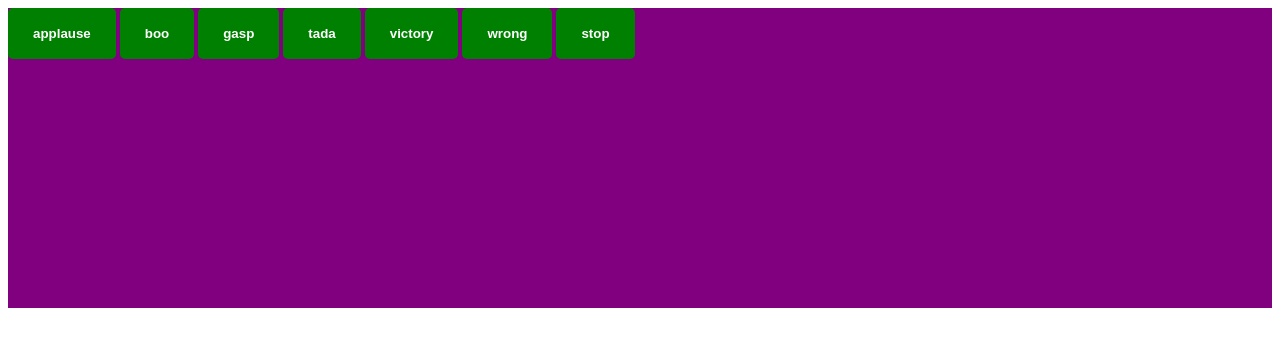
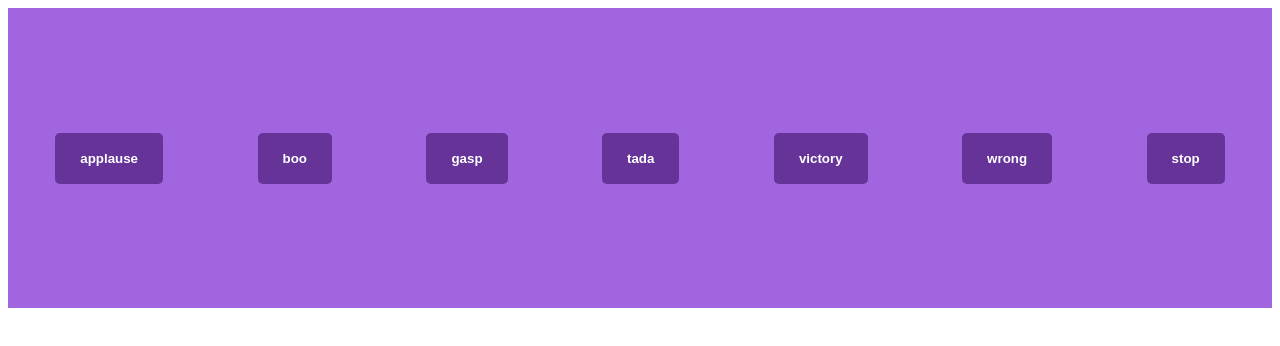
Before and after one commit to acciojob/Soundbar-imSalik-Anwar, a website: page main.html in a window 1280 px wide. Drawn offline with Linux system fonts and the light colour scheme.

Commit message:
created a submission

```diff
--- a/styles.css
+++ b/styles.css
@@ -1,9 +1,12 @@
 #buttons{
-	background-color: purple;
+	background-color: #A065DF;
 	height: 300px;
+	display: flex;
+	justify-content: space-around;
+	align-items: center;
 }
 .btn{
-	background-color: green;
+	background-color: #663399;
 	color: white;
 	border: none;
 	border-radius: 5px;
@@ -11,4 +14,5 @@
 	padding-top: 18px;
 	padding-bottom: 18px;
 	font-weight: 600;
+	cursor: pointer;
 }
```
